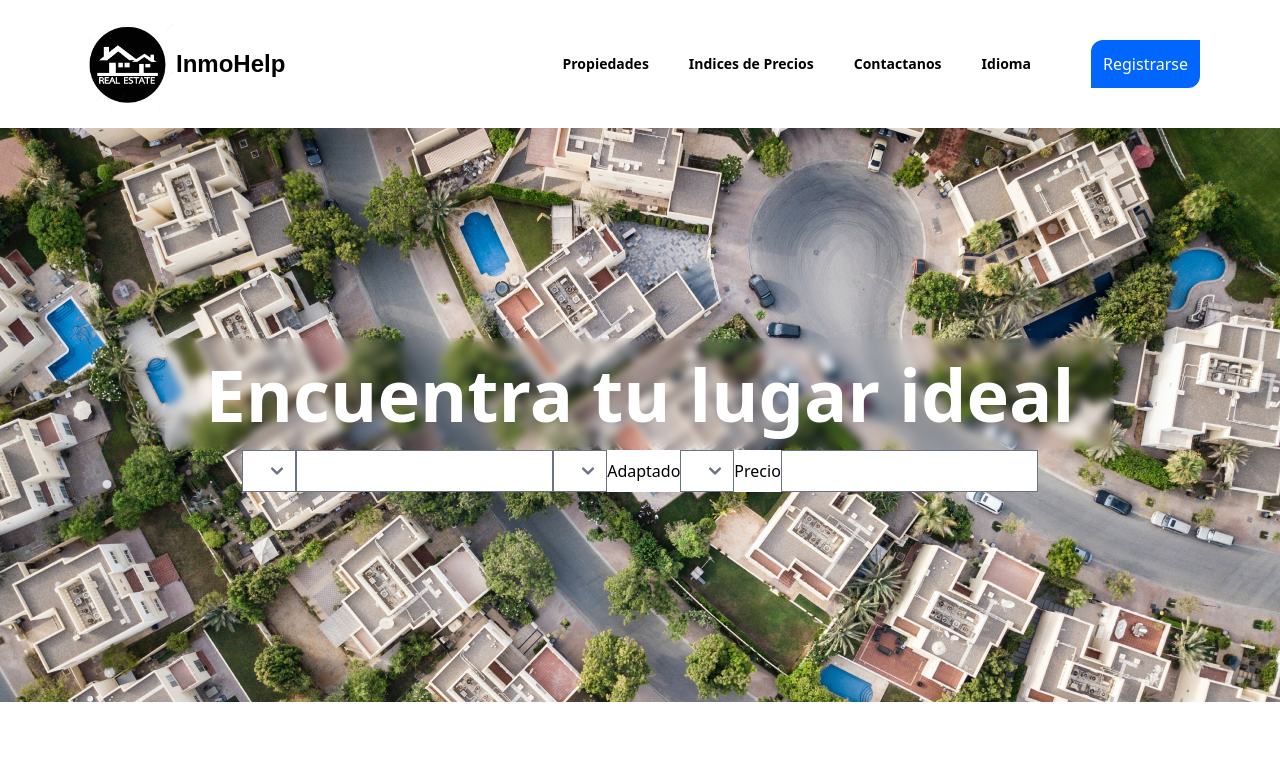
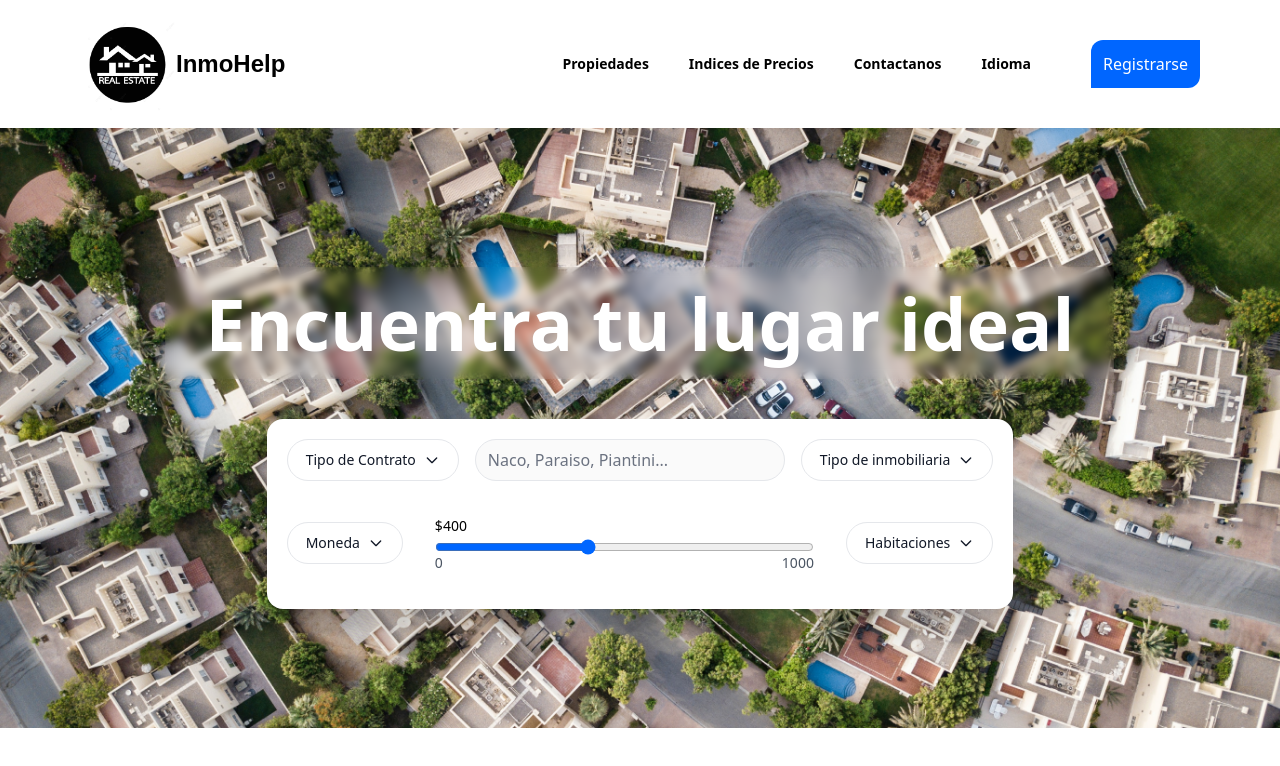
Before and after one commit to Tommy-S05/inmohelp, a Next.js app: page / in a window 1280 px wide. Shown: the top 766 px of the page. Built offline with nearby package versions, Linux system fonts and the light colour scheme.

Commit message:
first section added to landing page

```diff
--- a/src/app/components/navbar.js
+++ b/src/app/components/navbar.js
@@ -1,19 +1,73 @@
-export default function Navbar(){
+"use client";
+
+export default function Navbar() {
+  if (typeof window !== "undefined") {
+    // your code with access to window or document object here
+    const listItem = document.querySelectorAll("#header li");
+    const menuBackDrop = document.querySelector("#menu-backdrop");
+
+    listItem.forEach((item) => {
+      item.addEventListener("mouseenter", () => {
+        const { left, top, width, height } = item.getBoundingClientRect();
+
+        menuBackDrop.style.setProperty("--left", `${left}px`);
+        menuBackDrop.style.setProperty("--top", `${top}px`);
+        menuBackDrop.style.setProperty("--width", `${width}px`);
+        menuBackDrop.style.setProperty("--height", `${height}px`);
+
+        menuBackDrop.style.opacity = "1";
+        menuBackDrop.style.visibility = "visible";
+      });
+
+      item.addEventListener("mouseleave", () => {
+        menuBackDrop.style.opacity = "0";
+        menuBackDrop.style.visibility = "hidden";
+      });
+    });
+  }
+
   return (
-        <nav className="bg-white p-4 flex justify-between items-center lg:px-20 px-3 max-w-screen-2xl mx-auto">
+    <>
+      <div
+        id="menu-backdrop"
+        className={`
+      absolute bg-black/5 backdrop-blur-lg rounded
+      translate-x-[var(--left)] translate-y-[var(--top)]
+      left-0 top-0
+      w-[var(--width)] h-[var(--height)]
+      transition-all duration-500
+      ease-in-out opacity-0 -z-10
+    `}
+      ></div>
+
+      <nav
+        id="header"
+        className=" p-4 flex relative justify-between items-center lg:px-20 px-3 max-w-screen-2xl mx-auto"
+      >
         <div className="flex items-center">
-                <img className="w-24 h-24" src="/assets/logo-icon.jpg" alt="Logo"/>
+          <img className="w-24 h-24" src="/assets/logo-icon.jpg" alt="Logo" />
           <h1 className="font-bold text-2xl title">InmoHelp</h1>
         </div>
         <div className="hidden md:flex space-x-10 items-center">
-                <ul className="hidden md:flex md:[&>li]:px-1 [&>li]:font-bold md:[&>li]:text-sm lg:[&>li]:px-5 lg:[&>li]:text-md">
-                    <li><a href="">Propiedades</a></li>
-                    <li><a href="">Indices de Precios</a></li>
-                    <li><a href="">Contactanos</a></li>
-                    <li><a href="">Idioma</a></li>
+          <ul className="hidden md:flex md:[&>li]:px-1 [&>li]:font-bold [&>li]:py-2 md:[&>li]:text-sm [&>li>a]:transition-colors [&>li>a]:duration-500 lg:[&>li]:px-5 lg:[&>li]:text-md">
+            <li>
+              <a href="">Propiedades</a>
+            </li>
+            <li>
+              <a href="">Indices de Precios</a>
+            </li>
+            <li>
+              <a href="">Contactanos</a>
+            </li>
+            <li>
+              <a href="">Idioma</a>
+            </li>
           </ul>
-                <button className="bg-primary p-3 text-white rounded-tl-xl rounded-br-xl">Registrarse</button>
+          <button className="bg-primary p-3 text-white rounded-tl-xl rounded-br-xl hover:bg-primary/80">
+            Registrarse
+          </button>
         </div>
       </nav>
-    )
+    </>
+  );
 }
--- a/src/app/components/search.js
+++ b/src/app/components/search.js
@@ -1,28 +1,78 @@
+import { Dropdown } from "flowbite-react";
+import { useState } from "react";
+
 export default function Search() {
-    return (
-        <div className={'bg-white'}>
-            <form>
-                <select name="">
-                    <option value="Comprar"></option>
-                    <option value="Alquilar"></option>
-                </select>
-                <input type="text" name='location'/>
-                <select name="type">
-                    <option value="Casa"></option>
-                    <option value="Apartamento"></option>
-                    <option value="Penthouse"></option>
-                    <option value="Solar"></option>
-                </select>
+  const [contractType, setContractType] = useState("Tipo de Contrato");
+  const [stateType, setStateType] = useState("Tipo de inmobiliaria");
+  const [currency, setCurrency] = useState("Moneda");
+  const [rooms, setRooms] = useState("Habitaciones");
 
-                <label>Adaptado</label>
-                <select name="adapt">
-                    <option value="Si"></option>
-                    <option value="No"></option>
-                </select>
+  const [value, setValue] = useState(400);
 
-                <label>Precio</label>
-                <input type="text" name="price"/>
-            </form>
+  const handleChange = (e) => {
+    setValue(e.target.value);
+  };
+
+  return (
+    <form className=" bg-white md:w-9/12 lg:w-7/12 hidden md:block p-5 rounded-2xl space-y-4 shadow-2xl ">
+      <div className="flex space-x-4">
+        <Dropdown label={contractType} color="gray" pill>
+          <Dropdown.Item onClick={() => setContractType("Compra")}>
+            Compra
+          </Dropdown.Item>
+          <Dropdown.Item onClick={() => setContractType("Alquiler")}>
+            Alquiler
+          </Dropdown.Item>
+        </Dropdown>
+        <input
+          type="search"
+          className="rounded-full p-2 flex-grow bg-neutral-50 text-gray-900 pl-3 border-gray-200"
+          placeholder="Naco, Paraiso, Piantini..."
+        />
+        <Dropdown label={stateType} color="gray" pill>
+          <Dropdown.Item onClick={() => setStateType("Apartamento")}>
+            Apartamento
+          </Dropdown.Item>
+          <Dropdown.Item onClick={() => setStateType("Casa")}>
+            Casa
+          </Dropdown.Item>
+          <Dropdown.Item onClick={() => setStateType("Solares")}>
+            Solares
+          </Dropdown.Item>
+          <Dropdown.Item onClick={() => setStateType("Penthouse")}>
+            Penthouse
+          </Dropdown.Item>
+        </Dropdown>
+      </div>
+
+      <div className="flex items-center space-x-4 w-full">
+        <Dropdown label={currency} color="gray" pill>
+          <Dropdown.Item onClick={() => setCurrency("USD")}>USD</Dropdown.Item>
+          <Dropdown.Item onClick={() => setCurrency("PESO")}>DOM</Dropdown.Item>
+        </Dropdown>
+        <div class="price-range p-4 flex-grow">
+          <span class="text-sm">$</span>
+          <span class="text-sm">{value}</span>
+          <input
+            class="w-full accent-primary"
+            type="range"
+            value={value}
+            min="0"
+            max="1000"
+            onChange={handleChange}
+          />
+          <div class="-mt-2 flex w-full justify-between">
+            <span class="text-sm text-gray-600">0</span>
+            <span class="text-sm text-gray-600">1000</span>
+          </div>
         </div>
-    )
+        <Dropdown label={rooms} color="gray" pill>
+          <Dropdown.Item onClick={() => setRooms("1")}>1</Dropdown.Item>
+          <Dropdown.Item onClick={() => setRooms("2")}>2</Dropdown.Item>
+          <Dropdown.Item onClick={() => setRooms("3")}>3</Dropdown.Item>
+          <Dropdown.Item onClick={() => setRooms("4")}>4</Dropdown.Item>
+        </Dropdown>
+      </div>
+    </form>
+  );
 }
--- a/src/app/globals.css
+++ b/src/app/globals.css
@@ -10,8 +10,3 @@ h1{
 main{
     @apply max-w-screen-2xl mx-auto
 }
-
-html{
-    padding: 0;
-    margin: 0;
-}
--- a/src/app/page.js
+++ b/src/app/page.js
@@ -1,4 +1,4 @@
-'use client'
+"use client";
 import Image from "next/image";
 import Search from "@/app/components/search";
 
@@ -6,13 +6,30 @@ export default function Home() {
   return (
     <main>
       <section className="relative">
-                <div className={'absolute flex-col flex justify-center items-center h-full w-full '}>
-                    <h2 className={'font-bold text-7xl text-white p-5 px-10 backdrop-blur-sm'}>
+        <div
+          className={
+            "absolute flex-col flex justify-center items-center h-full w-full space-y-5 "
+          }
+        >
+          <h2
+            className={
+              "font-bold text-3xl md:text-5xl lg:text-7xl text-white p-5 m-5 px-10 backdrop-blur-sm"
+            }
+          >
             Encuentra tu lugar ideal
           </h2>
-                    <Search/>
+
+          <button className=" bg-primary rounded-full p-4 uppercase text-white  block md:hidden">
+            Inicia tu busqueda
+          </button>
+
+          <Search />
         </div>
-                <img className="w-full object-none" src="/assets/background.png" alt="Background"/>
+        <img
+          className=" w-full object-cover h-[600px]"
+          src="/assets/background.png"
+          alt="Background"
+        />
       </section>
     </main>
   );
```
Also changed, not shown: src/app/layout.js (+9 -10 lines). Lines whose indentation alone changed are shown as unchanged.
